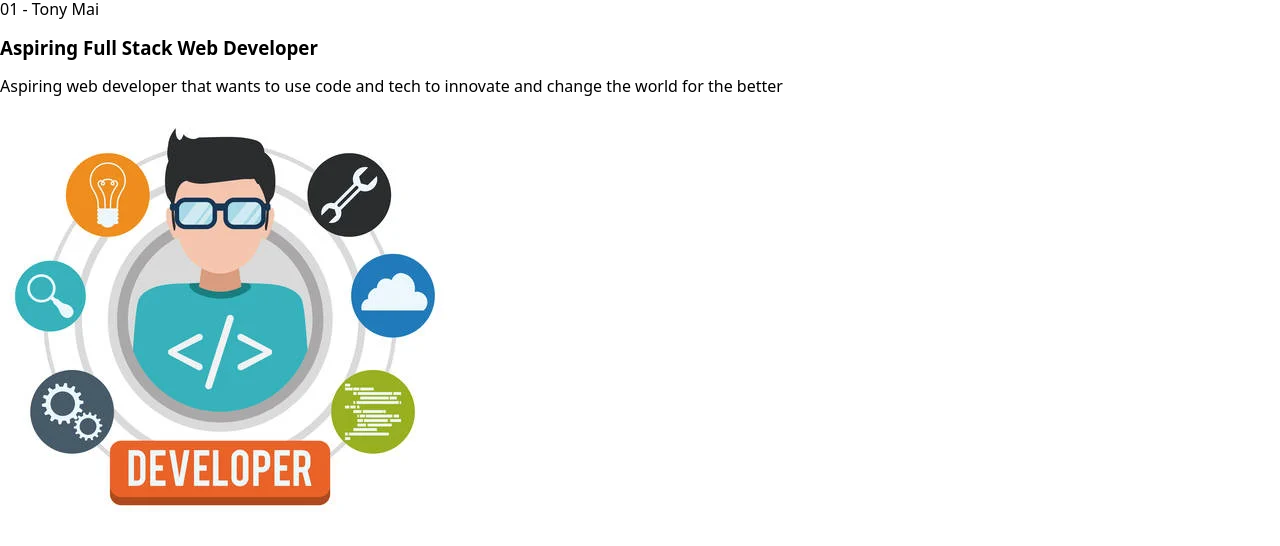
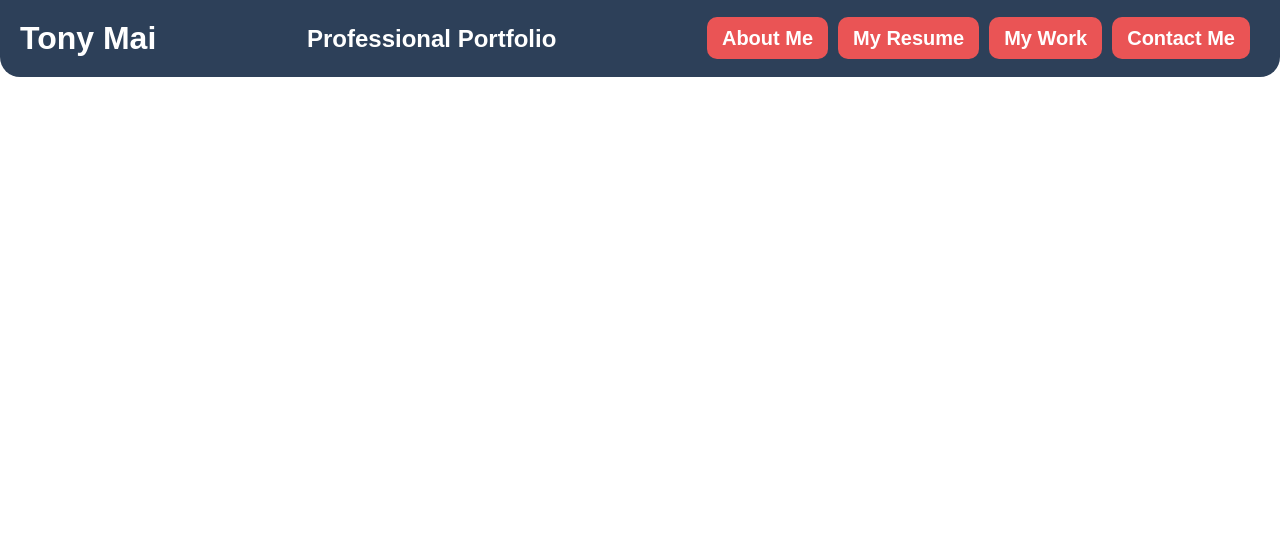
Before and after one commit to tonymai6/Professional-Portfolio-, a website built with Vite: page index.html in a window 1280 px wide. Built offline with nearby package versions, Linux system fonts and the light colour scheme.

Commit message:
Html header and some header styling

```diff
--- a/index.html
+++ b/index.html
@@ -3,27 +3,32 @@
   <head>
     <meta charset="UTF-8" />
     <meta name="viewport" content="width=device-width, initial-scale=1.0" />
-    <link
-      rel="stylesheet"
-      href="https://unpkg.com/modern-normalize@1.1.0/modern-normalize.css"
-    />
+    <title>Tony Mai</title>
     <link rel="stylesheet" href="./src/style.css" />
-    <title>HTML-CSS Practice</title>
   </head>
   <body>
-    <!-- Hero Section -->
-    <header class="hero-section">
-      <nav class="hero-wrapper">
-        <nav class="column-left">
-          <span>01 - Tony Mai</span>
-          <h1>Aspiring Full Stack Web Developer</h1>
-          <p>
-            Aspiring web developer that wants to use code and tech to innovate and change the world for the better
-          </p>
-        </nav>
-        <nav class="column-right">
-          <img src="/images/web-developer-design.webp" alt="web" class="hero-img" />
-        </div>
+    <!--navigation-->
+    <header>
+      <h1>Tony Mai</h1>
+
+      <h2>Professional Portfolio</h2>
+
+      <nav>
+        <ul>
+          <li>
+            <a href="#about-me">About Me</a>
+          </li>
+          <li>
+            <a href="./images/TonyMaiResume.png">My Resume</a>
+          </li>
+          <li>
+            <a href="#my-work">My Work</a>
+          </li>
+          <li>
+            <a href="#contact-me">Contact Me</a>
+          </li>
+        </ul>
       </nav>
     </header>
-    <!-- About Section -->
+  </body>
+</html>
--- a/src/style.css
+++ b/src/style.css
@@ -0,0 +1,79 @@
+/* Reset default margin, padding, and box-sizing */
+* {
+  margin: 0;
+  padding: 0;
+  box-sizing: border-box;
+}
+
+/* Define custom color variables */
+:root {
+  --primary-color: #2d4059;
+  --secondary-color: #ea5455;
+  --text-color: #fff;
+}
+
+/* Set body font and text color */
+body {
+  color: var(--text-color);
+  font-family: Arial, sans-serif;
+}
+
+/* Style the header */
+header {
+  padding: 20px;
+  background-color: var(--primary-color);
+  display: flex;
+  justify-content: space-between;
+  align-items: center;
+  position: fixed;
+  top: 0;
+  width: 100%;
+  z-index: 9999;
+  border-bottom-left-radius: 20px;
+  border-bottom-right-radius: 20px;
+}
+
+/* Style the header title */
+header h1 {
+  font-weight: bold;
+  margin: 0;
+  font-size: 32px;
+  color: var(--text-color);
+}
+
+/* Style header links */
+header a {
+  text-decoration: none;
+  color: var(--text-color);
+  margin-right: 20px;
+}
+
+/* Style header navigation */
+header nav {
+  margin: 0;
+}
+
+/* Style header navigation list */
+header nav ul {
+  display: flex;
+  flex-direction: row;
+  justify-content: flex-end;
+  align-items: center;
+  list-style: none;
+}
+
+/* Style header navigation links */
+header nav ul li a {
+  padding: 10px 15px;
+  font-weight: bold;
+  font-size: 20px;
+  margin-right: 10px;
+  background-color: var(--secondary-color);
+  border-radius: 10px;
+  transition: background-color 0.3s ease;
+}
+
+/* Style header navigation link on hover */
+header nav ul li a:hover {
+  background-color: var(--primary-color);
+}
```
